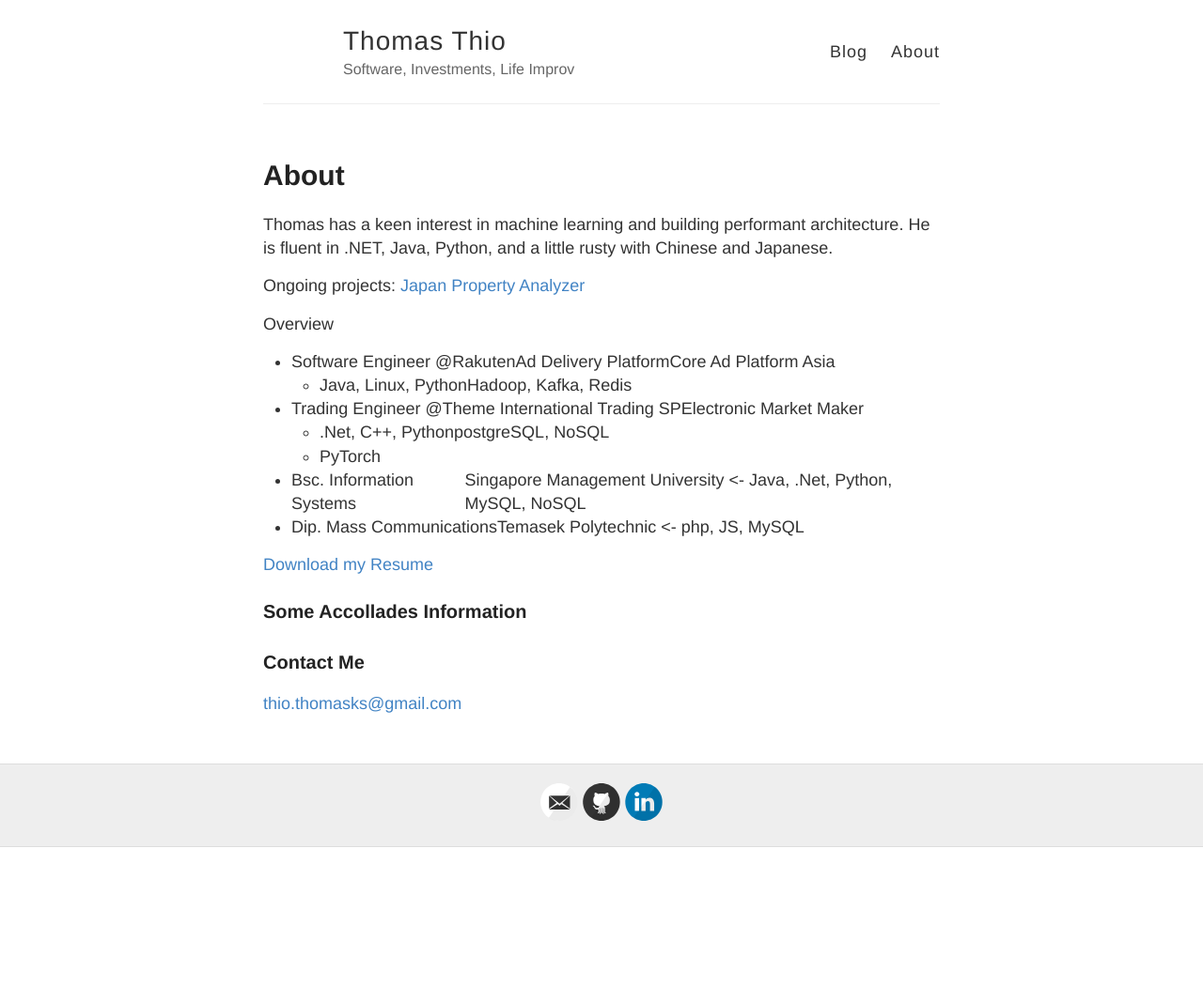
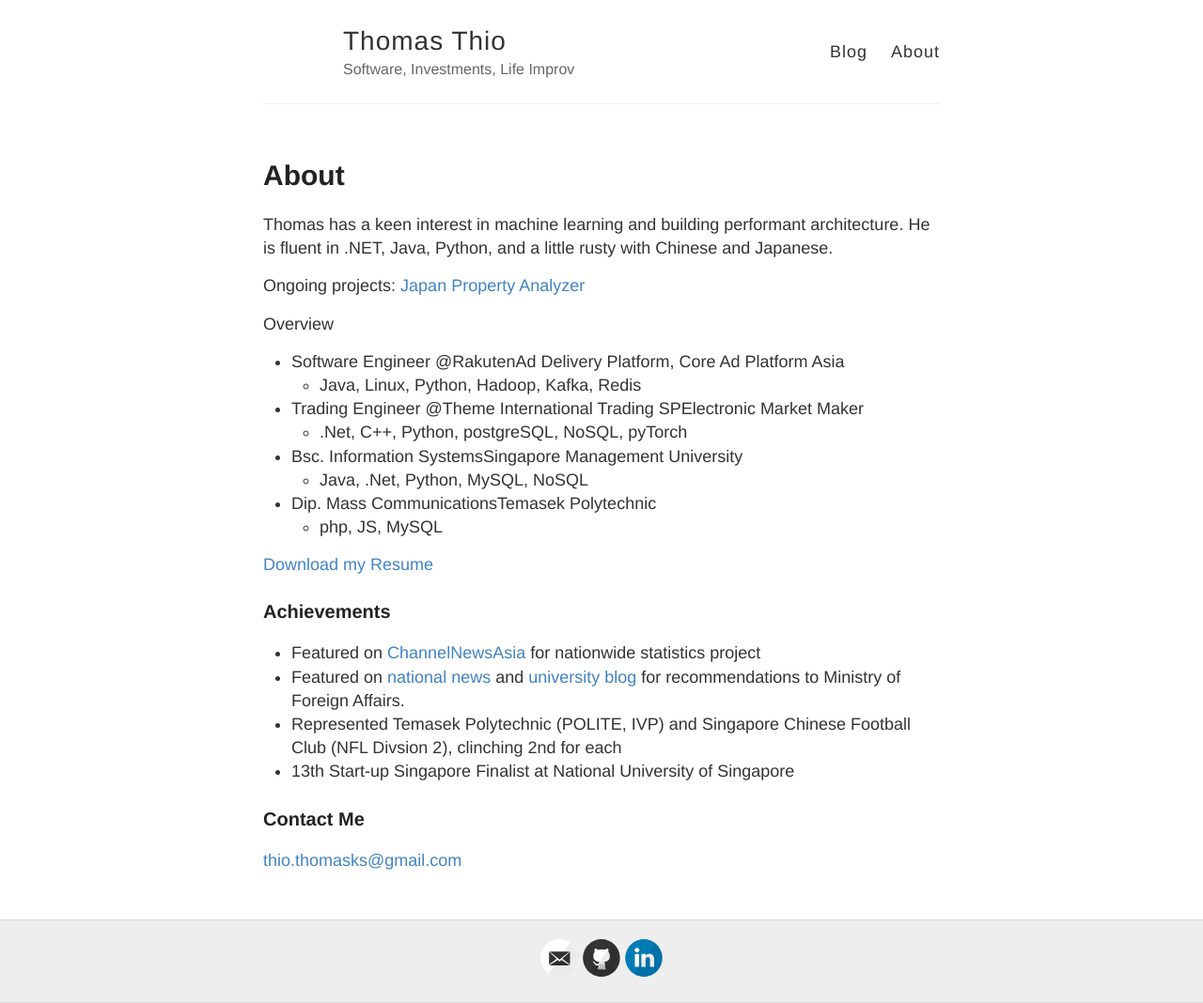
Before and after one commit to ThomThio/PersonalWebsite, a Jekyll site: the page built from about.md, in a window 1280 px wide. Shown: the whole page at 94% size. Built offline with Jekyll 4.4.1, drawn with Linux system fonts in a browser that asks for light colours; before the commit the page ends 902 px from its top, so only the background shows below that.

Commit message:
Added links to features

```diff
--- a/about.md
+++ b/about.md
@@ -9,20 +9,25 @@ Ongoing projects:
 [Japan Property Analyzer](https://japan-property.herokuapp.com/){:target="_blank"}
 
 Overview
-- Software Engineer @Rakuten | Ad Delivery Platform | Core Ad Platform Asia
-	- Java, Linux, Python | Hadoop, Kafka, Redis
+- Software Engineer @Rakuten | Ad Delivery Platform, Core Ad Platform Asia
+	- Java, Linux, Python, Hadoop, Kafka, Redis
 
 - Trading Engineer @Theme International Trading SP | Electronic Market Maker
-	- .Net, C++, Python | postgreSQL, NoSQL
-	- PyTorch
+	- .Net, C++, Python, postgreSQL, NoSQL, pyTorch
 
-- Bsc. Information Systems | Singapore Management University <- Java, .Net, Python, MySQL, NoSQL
-- Dip. Mass Communications | Temasek Polytechnic <- php, JS, MySQL
+- Bsc. Information Systems | Singapore Management University
+	- Java, .Net, Python, MySQL, NoSQL
+
+- Dip. Mass Communications | Temasek Polytechnic
+	- php, JS, MySQL
 
 [Download my Resume](/Thomas_Resume.pdf){:target="_blank"}
 
-### Some Accollades Information
-
+### Achievements
+- Featured on [ChannelNewsAsia](https://www.straitstimes.com/singapore/eat-drink-but-maybe-give-the-toilet-a-miss){:target="_blank"} for nationwide statistics project
+- Featured on [national news](https://www.8world.com/news/singapore/article/20170524-sg-smumfa-tech-53646){:target="_blank"} and [university blog](https://news.smu.edu.sg/news/2017/05/26/smu-students-suggest-speedier-and-more-streamlined-processes-eregister-ministry){:target="_blank"} for recommendations to Ministry of Foreign Affairs.
+- Represented Temasek Polytechnic (POLITE, IVP) and Singapore Chinese Football Club (NFL Divsion 2), clinching 2nd for each
+- 13th Start-up Singapore Finalist at National University of Singapore
 
 ### Contact Me
 [thio.thomasks@gmail.com](mailto:thio.thomasks@gmail.com){:target="_blank"}
```
